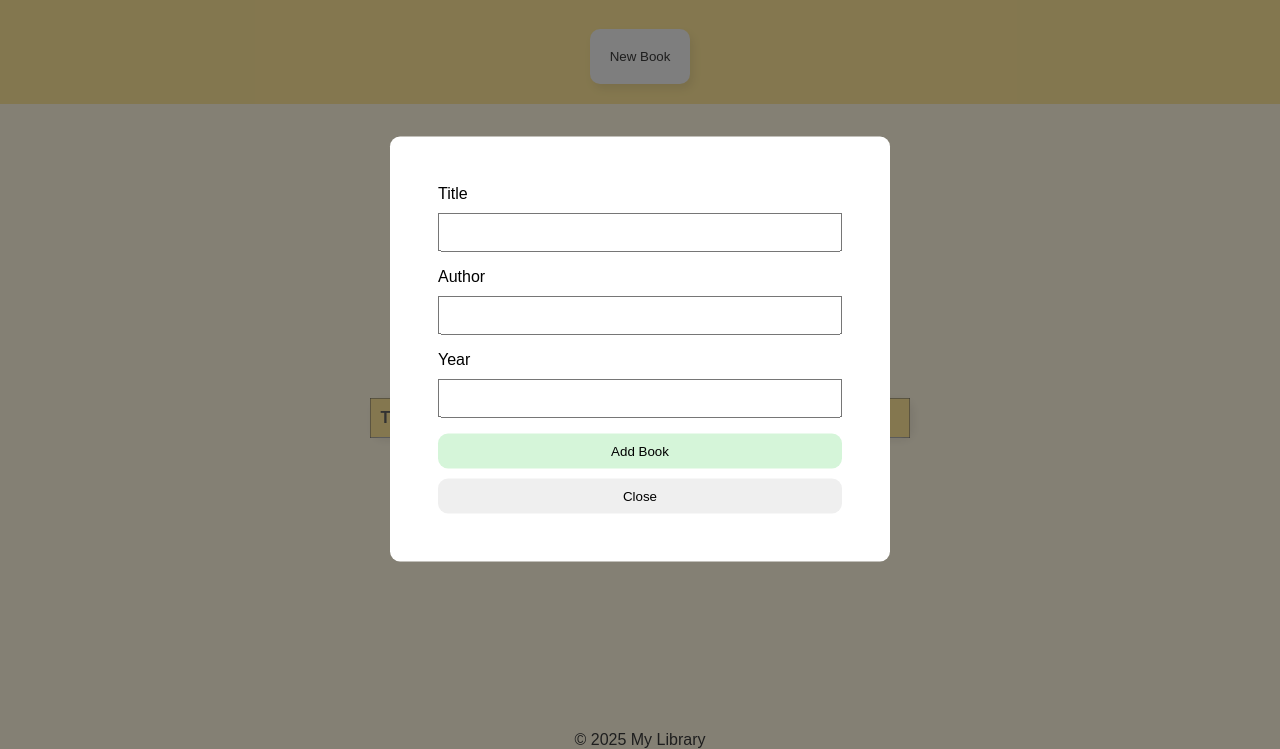
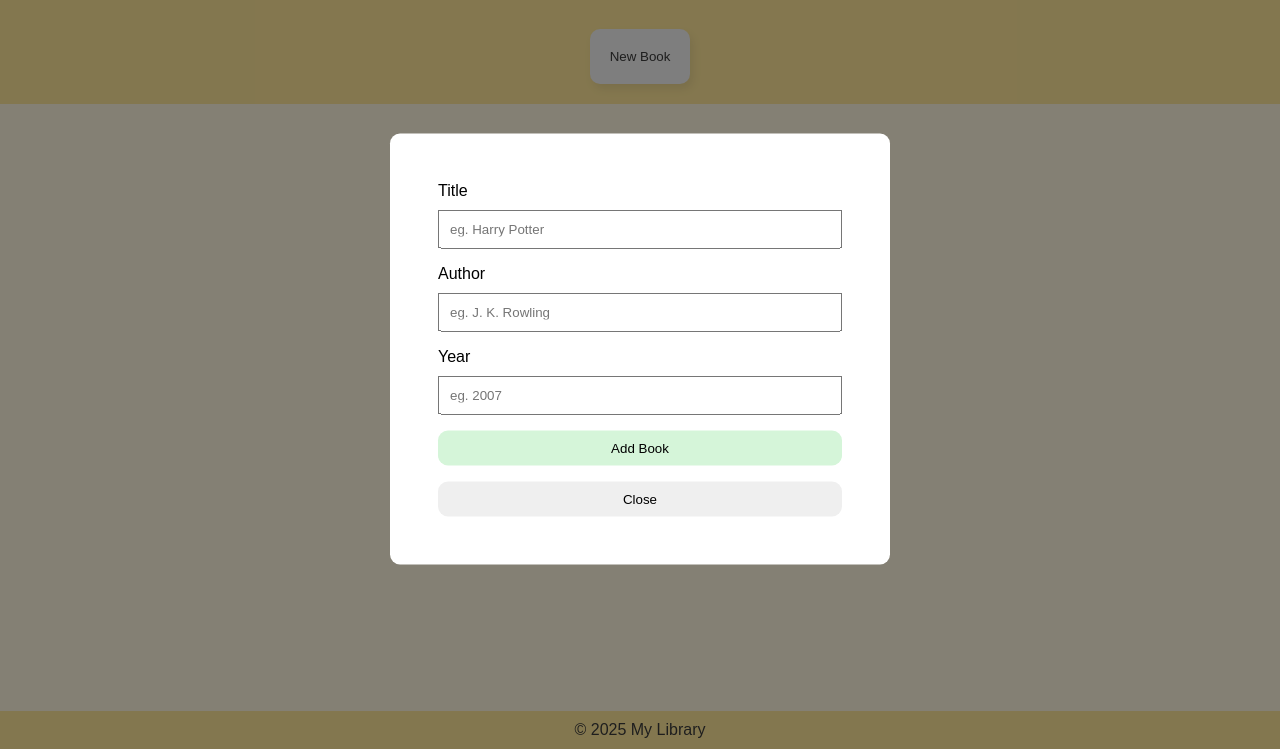
Before and after one commit to Jackan04/TOP-Library, a plain HTML site: page index.html in a window 1280 px wide. Both pictures are taken after a click on the button "New Book". Shown: the part 51-800 px from the top of the page. Drawn offline with Linux system fonts and the light colour scheme.

Commit message:
- Added style to the footer - Added placeholders to the modal inputs - Removed the example rows from the html file in the table used during development - Added a quick check if the library is empty, then a text will be displayed and the tablehead will be hidden

```diff
--- a/index.html
+++ b/index.html
@@ -27,27 +27,7 @@
                 </tr>
             </thead>
             <tbody id="library-table-body">
-                <tr>
-                    <td>Test</td>
-                    <td>Test</td>
-                    <td>2004</td>
-                    <td id="td-status"><button class="btn-table" id="btn-mark-completed">Completed</button></td>
-                    <td id="td-delete"><button class="btn-table" id="btn-delete-book">Delete</button></td>
-                </tr>
-                <tr>
-                    <td>Test</td>
-                    <td>Test</td>
-                    <td>2004</td>
-                    <td id="td-status"><button class="btn-table" id="btn-mark-completed">Completed</button></td>
-                    <td id="td-delete"><button class="btn-table" id="btn-delete-book">Delete</button></td>
-                </tr>
-                <tr>
-                    <td>Test</td>
-                    <td>Test</td>
-                    <td>2004</td>
-                    <td id="td-status"><button class="btn-table" id="btn-mark-completed">Completed</button></td>
-                    <td id="td-delete"><button class="btn-table" id="btn-delete-book">Delete</button></td>
-                </tr>
+
 
             </tbody>
         </table>
@@ -56,20 +36,19 @@
             <div id="modal-content">
                 <div>
                     <label for="title">Title</label>
-                    <input type="text" id="title" name="title">
+                    <input type="text" id="title" name="title" placeholder="eg. Harry Potter">
                 </div>
                 <div>
                     <label for="author">Author</label>
-                    <input type="text" id="author" name="author">
+                    <input type="text" id="author" name="author" placeholder="eg. J. K. Rowling ">
                 </div>
                 <div>
                     <label for="year">Year</label>
-                    <input type="number" id="year" name="year">
+                    <input type="number" id="year" name="year" placeholder="eg. 2007">
                 </div>
-                <div id="modal-buttons">
-                    <button id="btn-add-book" class="btn-success" type="submit">Add Book</button>
-                    <button id="btn-close-modal">Close</button>
-                </div>
+                <button id="btn-add-book" class="btn-success" type="submit">Add Book</button>
+                <button id="btn-close-modal">Close</button>
+
             </div>
         </dialog>
     </main>
--- a/main.js
+++ b/main.js
@@ -3,8 +3,9 @@ const buttonShowModal = document.querySelector("#btn-show-modal");
 const buttonCloseModal = document.querySelector("#btn-close-modal");
 const buttonAddBook = document.querySelector("#btn-add-book");
 const modalNewBook = document.querySelector("#modal-new-book");
-
+const tableHead = document.querySelector("thead");
 const tableBody = document.querySelector("#library-table-body");
+const mainContent = document.querySelector("main");
 
 
 const titleInput = document.querySelector("#title");
@@ -133,6 +134,13 @@ function deleteBook(index){
 function renderBooks() {
     tableBody.innerHTML = "";
 
+    if(library.length === 0){
+        const message = document.createElement("p")
+        message.textContent = "Your library is empty. Click the button above to add your first book!";
+        tableHead.style.display = "none";
+        mainContent.appendChild(message)
+    }
+
     library.forEach((book, index) => {
         const tableRow = document.createElement("tr");
 
@@ -193,8 +201,9 @@ function closeModal(){
 // Event Listeners
 
 // Toggle for opening or closing the modal
-buttonShowModal.addEventListener("click", showModal);
-buttonCloseModal.addEventListener("click", closeModal);
+buttonShowModal.addEventListener("click", () => showModal())
+buttonCloseModal.addEventListener("click", () => closeModal())
+
 
 // Adding a new book
 buttonAddBook.addEventListener("click", function(){
--- a/style.css
+++ b/style.css
@@ -58,6 +58,10 @@ main{
 
 footer{
   grid-area: footer;
+  background-color: var(--primary);
+  width: 100%;
+  padding: var(--padding-small);
+  text-align: center;
 }
 
 button{
```
